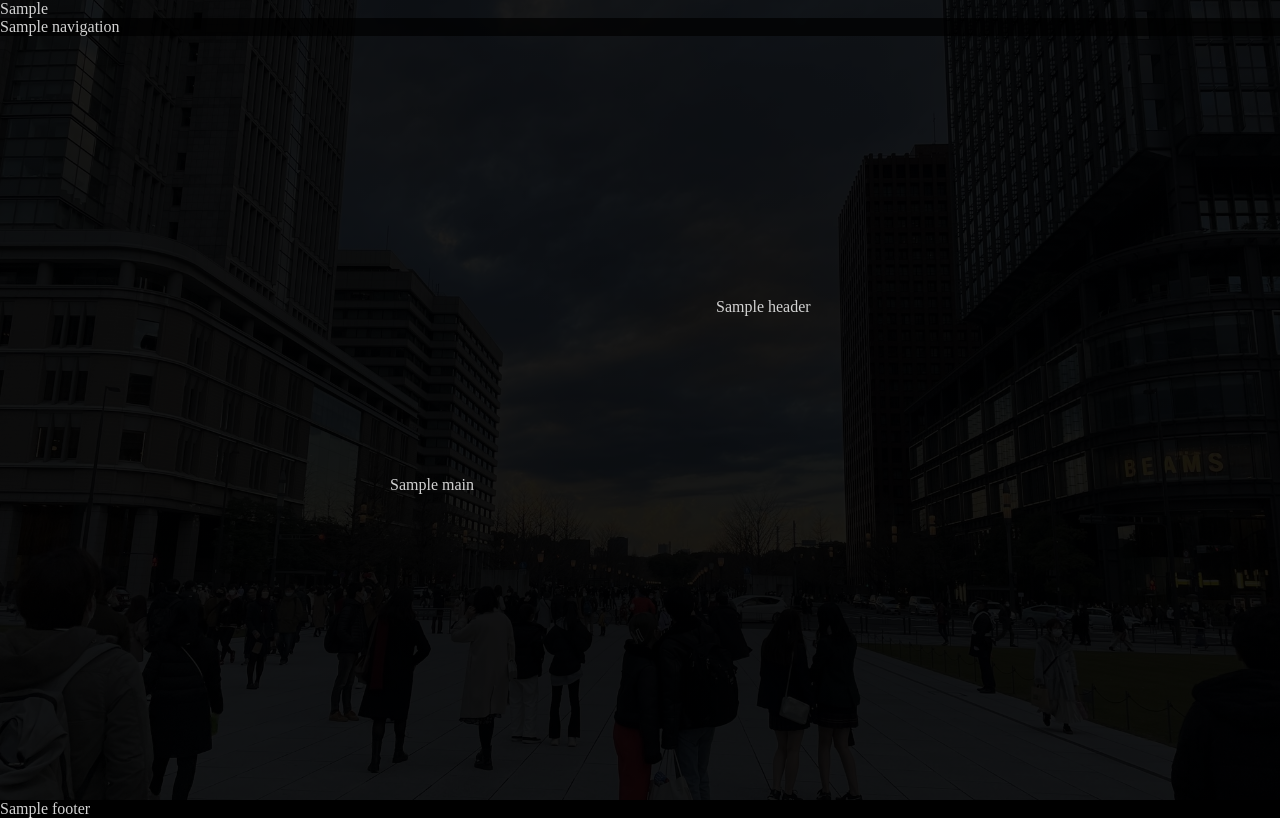
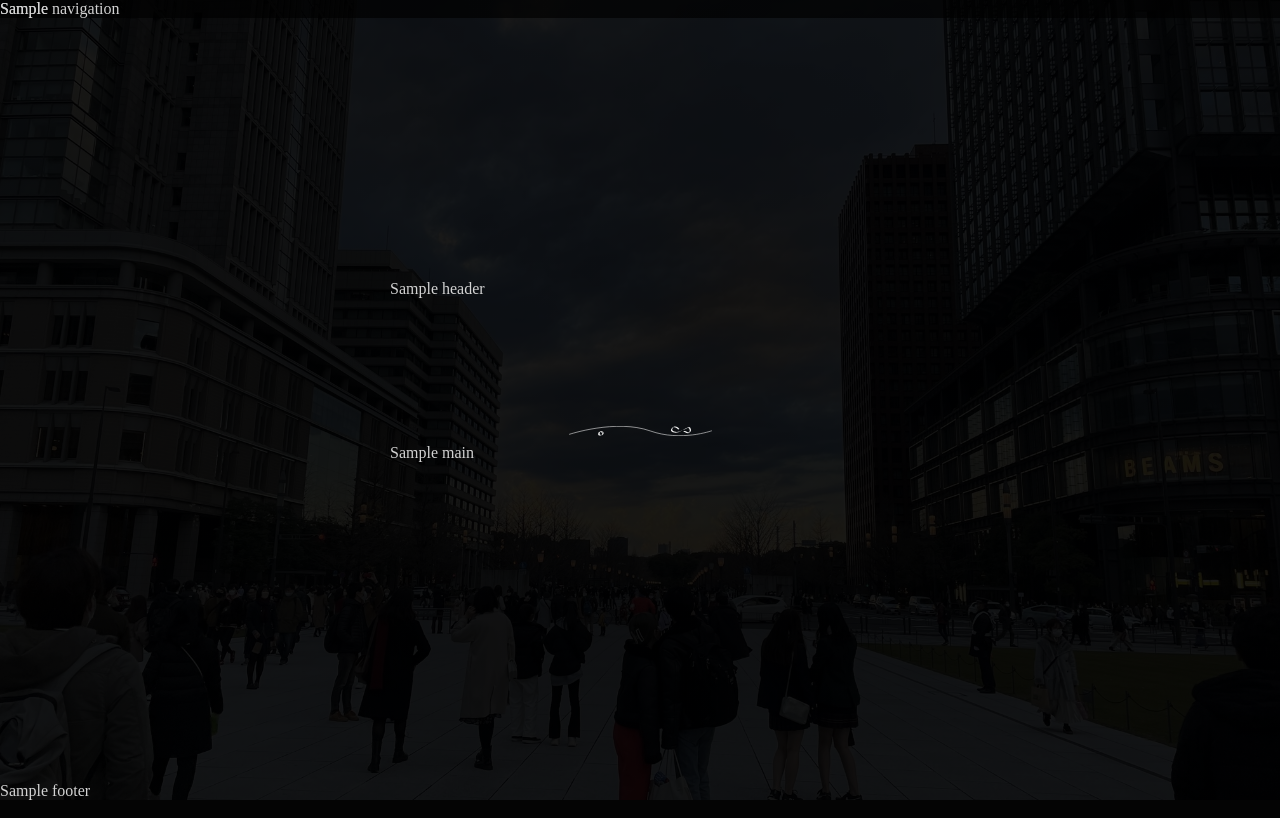
Before and after one commit to testermelon/blog, a PHP site: template templates/blog-basic.php in a window 1280 px wide. Run offline with PHP 8.4, Linux system fonts and the light colour scheme; the template is opened without the code that fills it: most values are stand-ins (such as "Sample title", 1, 10 or a date in 2020); some web fonts are replaced.

Commit message:
add hr image, make backdrop cover all

```diff
--- a/css/basenew.css
+++ b/css/basenew.css
@@ -111,11 +111,19 @@ body {
 .banner-title {
 	margin:auto;
 	margin-top:35vh;
-	margin-bottom:20vh;
-	margin-right:5vw;
+	margin-bottom:15vh;
 	display:flex;
 	max-width:90vw;
 	width:500px;
+}
+
+hr{
+	border:none;
+	height:10px;
+	background: url("/hr.svg");
+	background-repeat:no-repeat;
+	background-position:center;
+	background-size: contain;
 }
 
 .logo-icon {
--- a/templates/blog-basic.php
+++ b/templates/blog-basic.php
@@ -26,8 +26,7 @@
 </head>
 
 <body>
-	<div class="backdrop">
-	</div>
+<div class="backdrop">
 	<div class="container">
 		<header class="banner-title">
 			<?php echo $htmlcontent['header'] ?>
@@ -37,6 +36,7 @@
 		</nav>
 		<main>
 			<article class="main">
+				<hr>
 				<?php echo $htmlcontent['main']; ?>
 			</article>
 		</main>
@@ -45,5 +45,6 @@
 			<?php echo $htmlcontent['footer'] ?>
 		</footer>
 	</div>
+</div>
 </body>
 </html>
```
Also changed, not shown: src/components.php (+7 -7 lines), hr.svg (added).
